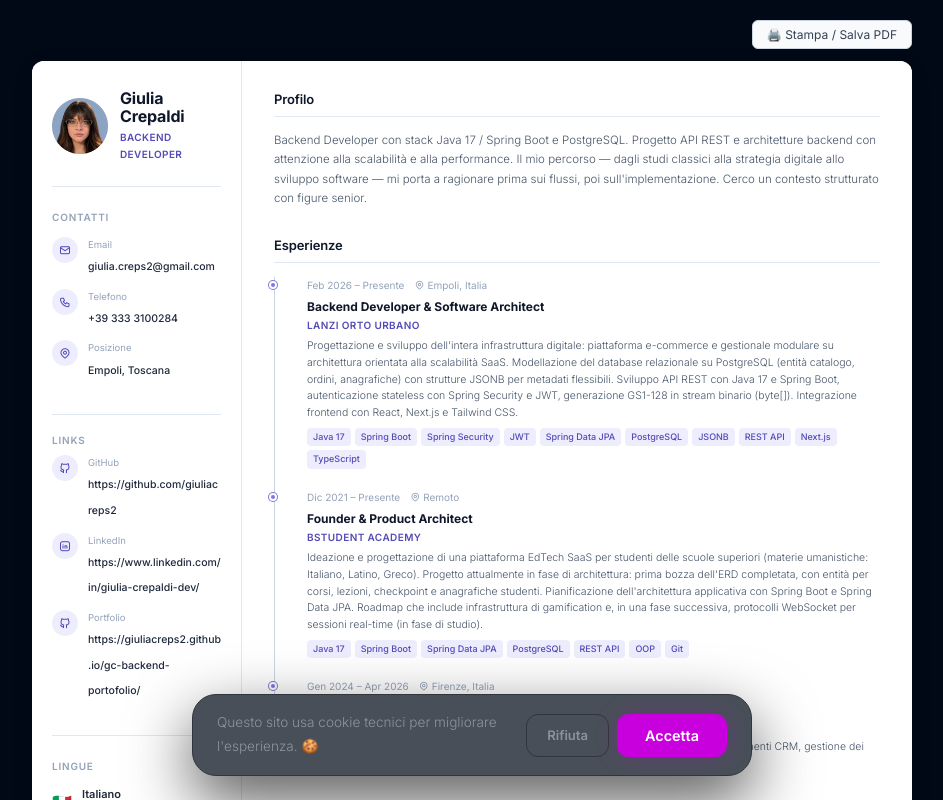
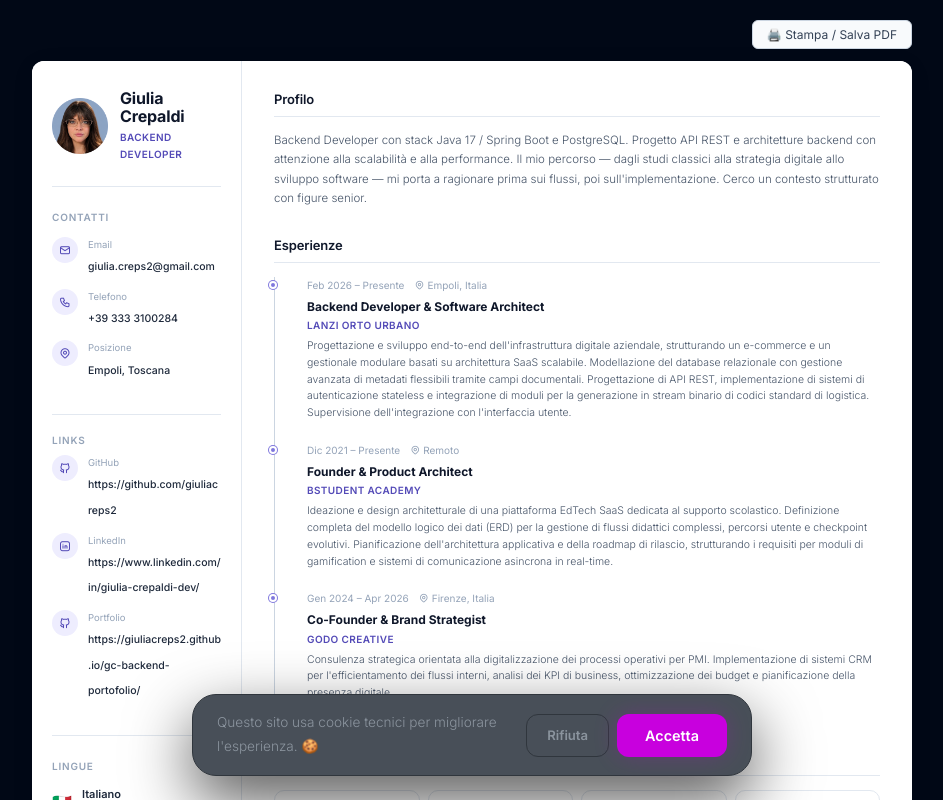
Before and after one commit to giuliacreps2/gc-backend-portofolio, a React (Vite) app: page /#/cv in a window 1280 px wide. Shown: the top 800 px of the page, without its empty margins (168-1111 px from the left). Built offline with nearby package versions, Linux system fonts and the light colour scheme.

Commit message:
fixing layout CV

```diff
--- a/src/components/CVPage.tsx
+++ b/src/components/CVPage.tsx
@@ -51,19 +51,7 @@ const EXPERIENCES = [
     role: "Backend Developer & Software Architect",
     company: "Lanzi Orto Urbano",
     description:
-      "Progettazione e sviluppo dell'intera infrastruttura digitale: piattaforma e-commerce e gestionale modulare su architettura orientata alla scalabilità SaaS. Modellazione del database relazionale su PostgreSQL (entità catalogo, ordini, anagrafiche) con strutture JSONB per metadati flessibili. Sviluppo API REST con Java 17 e Spring Boot, autenticazione stateless con Spring Security e JWT, generazione GS1-128 in stream binario (byte[]). Integrazione frontend con React, Next.js e Tailwind CSS.",
-    stack: [
-      "Java 17",
-      "Spring Boot",
-      "Spring Security",
-      "JWT",
-      "Spring Data JPA",
-      "PostgreSQL",
-      "JSONB",
-      "REST API",
-      "Next.js",
-      "TypeScript",
-    ],
+      "Progettazione e sviluppo end-to-end dell'infrastruttura digitale aziendale, strutturando un e-commerce e un gestionale modulare basati su architettura SaaS scalabile. Modellazione del database relazionale con gestione avanzata di metadati flessibili tramite campi documentali. Progettazione di API REST, implementazione di sistemi di autenticazione stateless e integrazione di moduli per la generazione in stream binario di codici standard di logistica. Supervisione dell'integrazione con l'interfaccia utente.",
   },
   {
     date: "Dic 2021 – Presente",
@@ -71,16 +59,7 @@ const EXPERIENCES = [
     role: "Founder & Product Architect",
     company: "BStudent Academy",
     description:
-      "Ideazione e progettazione di una piattaforma EdTech SaaS per studenti delle scuole superiori (materie umanistiche: Italiano, Latino, Greco). Progetto attualmente in fase di architettura: prima bozza dell'ERD completata, con entità per corsi, lezioni, checkpoint e anagrafiche studenti. Pianificazione dell'architettura applicativa con Spring Boot e Spring Data JPA. Roadmap che include infrastruttura di gamification e, in una fase successiva, protocolli WebSocket per sessioni real-time (in fase di studio).",
-    stack: [
-      "Java 17",
-      "Spring Boot",
-      "Spring Data JPA",
-      "PostgreSQL",
-      "REST API",
-      "OOP",
-      "Git",
-    ],
+      "Ideazione e design architetturale di una piattaforma EdTech SaaS dedicata al supporto scolastico. Definizione completa del modello logico dei dati (ERD) per la gestione di flussi didattici complessi, percorsi utente e checkpoint evolutivi. Pianificazione dell'architettura applicativa e della roadmap di rilascio, strutturando i requisiti per moduli di gamification e sistemi di comunicazione asincrona in real-time.",
   },
   {
     date: "Gen 2024 – Apr 2026",
@@ -88,8 +67,7 @@ const EXPERIENCES = [
     role: "Co-Founder & Brand Strategist",
     company: "Godo Creative",
     description:
-      "Consulenza strategica per PMI: digitalizzazione dei processi operativi, introduzione di strumenti CRM, gestione dei canali digitali e pianificazione campagne ADV. Analisi KPI e ottimizzazione del budget.",
-    stack: [],
+      "Consulenza strategica orientata alla digitalizzazione dei processi operativi per PMI. Implementazione di sistemi CRM per l'efficientamento dei flussi interni, analisi dei KPI di business, ottimizzazione dei budget e pianificazione della presenza digitale.",
   },
 ];
 
@@ -464,15 +442,6 @@ export default function CVGiuliaCrepaldi() {
                   <div className="timeline-role">{exp.role}</div>
                   <div className="timeline-company">{exp.company}</div>
                   <p className="timeline-desc">{exp.description}</p>
-                  {exp.stack.length > 0 && (
-                    <div className="stack-mini">
-                      {exp.stack.map((t, j) => (
-                        <span key={j} className="stack-mini-tag">
-                          {t}
-                        </span>
-                      ))}
-                    </div>
-                  )}
                 </div>
               ))}
             </div>
```
